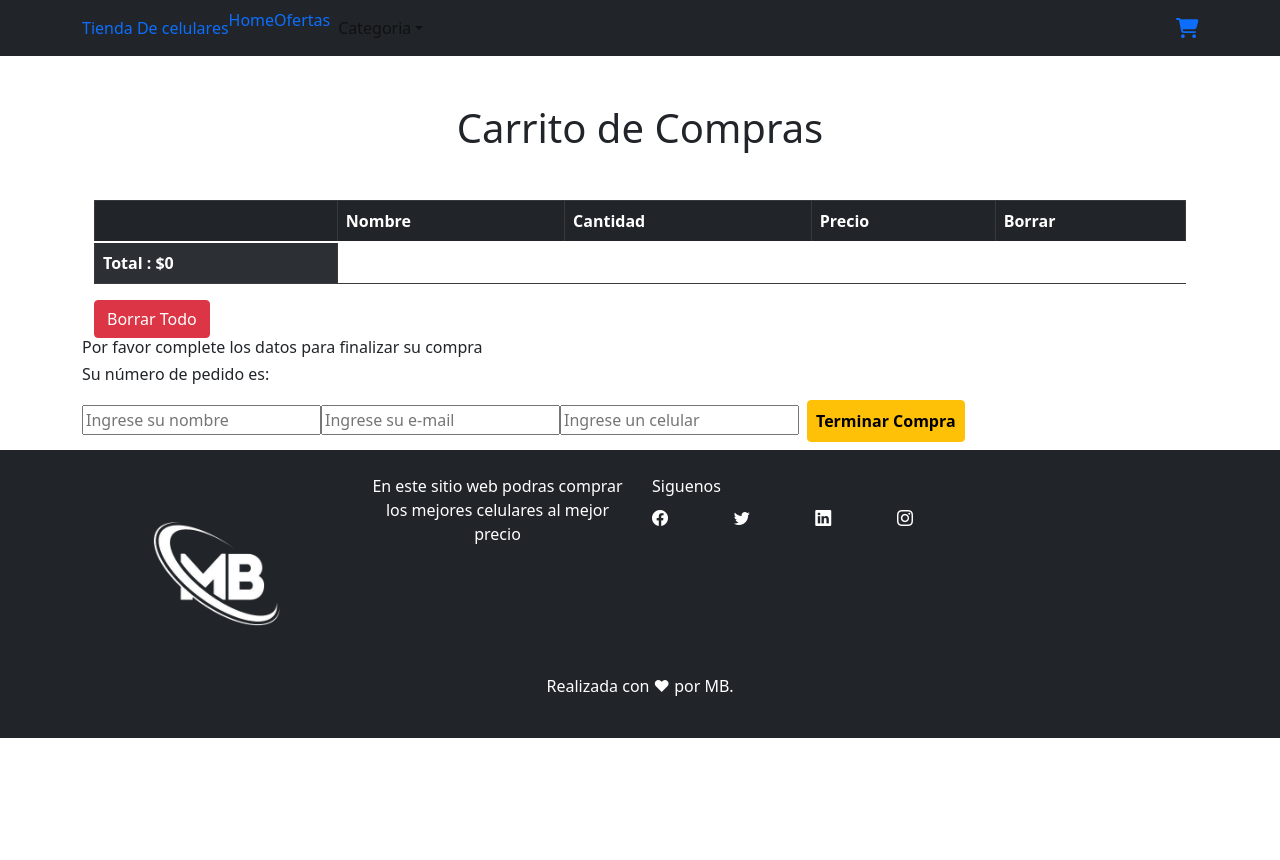
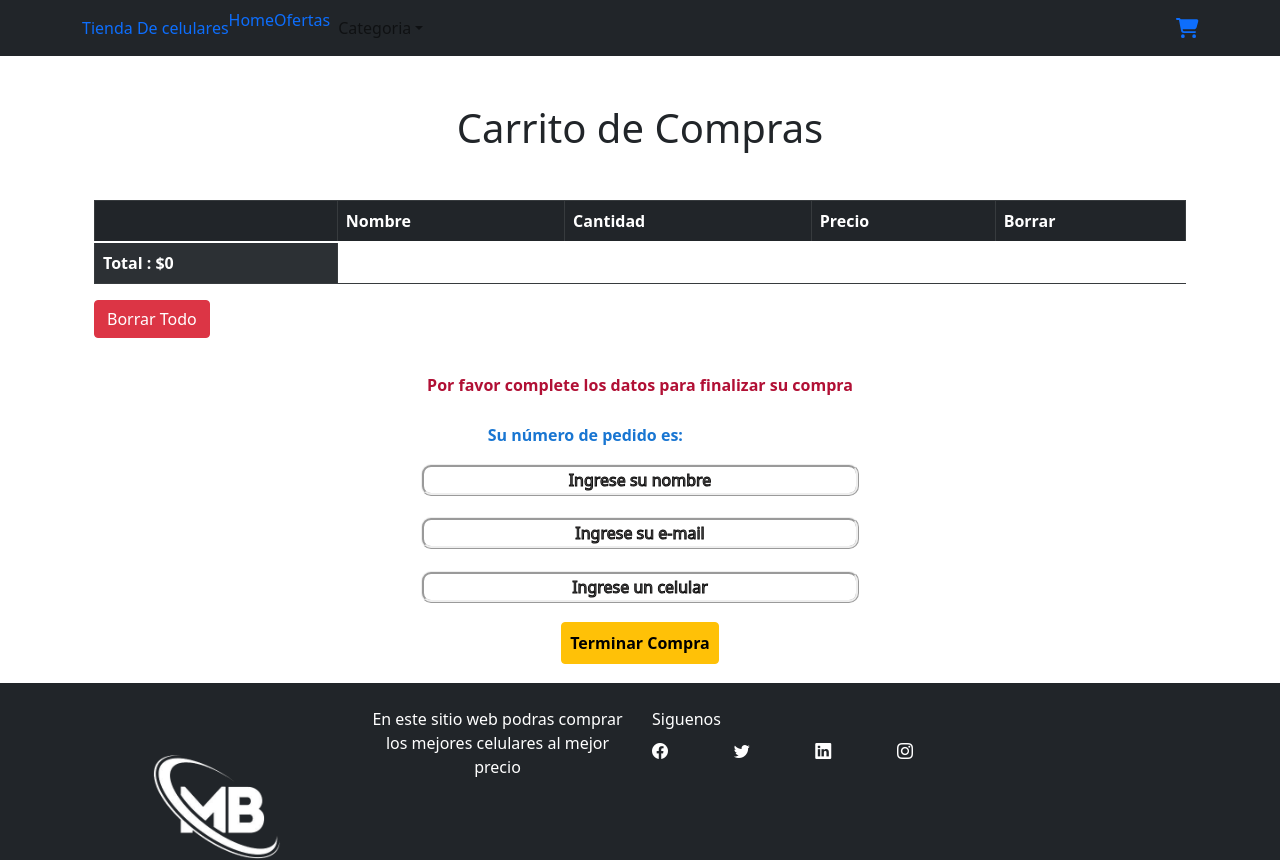
Before and after one commit to matibritez/Tienda, a React (Create React App) app: page /cart in a window 1280 px wide. Shown: the top 860 px of the page. Before the commit the page ends 800 px from the top, so only its background shows below. Built offline with nearby package versions, Linux system fonts and the light colour scheme; the HTML template or start-up script is replaced by a standard one.

Commit message:
desployed

```diff
--- a/src/App.css
+++ b/src/App.css
@@ -1,3 +1,7 @@
+.navbar{
+    position:absolute
+}
+
 .container a{
     text-decoration: none;
 
@@ -14,3 +18,61 @@
 .card-footer{
     text-align: center;
 }
+
+.titleCheck{
+    text-align: center;
+    font-weight: bold;
+    font-size: 1em;
+    color: #b11035;
+
+
+}
+
+.titleCheck{
+    margin-top: 1.5%;
+}
+
+.checkContainer{
+    display: flex;
+    flex-direction: column;
+    align-items: center;
+    justify-content: center;
+    background-color: white
+
+    }
+
+.inName, .inMail, .inCel{
+    display: block;
+    background-color:white;
+    margin: 1%;
+    width: 40%;
+    align-items: center;
+    text-align: center;
+    border: ridge;
+    color:#050002;
+    border-radius: 10px;
+    -webkit-text-stroke: 1px rgb(16, 15, 15);
+}
+.buyEnd{
+    display: block;
+    margin-left: 70%;
+}
+
+.orderNumber{
+    margin-top: 1%;
+    padding-right: 10%;
+    text-align: center;
+    font-weight: bold;
+    font-size: 1em;
+    color: #1976d2;
+   background-color: white;
+}
+
+.checkContainer{
+    padding:1%;
+    background-color: white;
+}
+.titleCheck{
+    padding:1%;
+    background-color: white;
+}
--- a/src/components/Cart/Cart.jsx
+++ b/src/components/Cart/Cart.jsx
@@ -43,6 +43,8 @@ const Cart = () => {
            <div className="mt-5">
            <h1 className='text-center'>Carrito de Compras</h1>
            <CartTableContainer/>
+           </div>
+  }
            <div className="checkContainer">
     <h6 className="titleCheck">Por favor complete los datos para finalizar su compra</h6>
     <h6 className="orderNumber">Su número de pedido es: {idBuyed}</h6>
@@ -51,9 +53,7 @@ const Cart = () => {
     <input onChange={(e) => setCel(e.target.value)} placeholder="Ingrese un celular" className="inCel"></input>
     <button onClick={() => handleClick()} className='btn btn-warning fw-bold p-2 m-2'>Terminar Compra</button>
       </div>
-    </div>
-}
-</Container>
+   </Container>
 
 )}
 
--- a/src/components/ItemCount/ItemCount.jsx
+++ b/src/components/ItemCount/ItemCount.jsx
@@ -39,8 +39,9 @@ const ItemCount = ({min, max,  data , onAdd,producto}) => {
         <div className="d-flex justify-content-center">
             <Card bg="dark" text="light" style={{ width: '18rem' }}>
                 <Card.Body>
-                    <Card.Title className="text-center">Cantidad : {count}</Card.Title>
-                    <Card.Title className="text-center"><TextComponent/>{producto.stock}</Card.Title>
+
+                    <Card.Title className="text-center"><TextComponent/></Card.Title>
+                    <Card.Title className="text-center">Cantidad :{count}</Card.Title>
                     <div className="d-flex justify-content-center botones-contador">
                     <Button variant="danger" onClick={substraction}>-</Button>
                     <Button variant="danger" onClick={reset}>Reset</Button>
--- a/src/components/NavBar/NavBar.jsx
+++ b/src/components/NavBar/NavBar.jsx
@@ -6,7 +6,7 @@ import {Link,NavLink} from "react-router-dom"
 function navBar(){
 
     return(
-        <Navbar bg="dark" expand="lg">
+        <Navbar className="navbar" bg="dark" expand="lg">
             <Container>
                 <NavLink to="/">Tienda De celulares</NavLink>
                 <Navbar.Toggle aria-controls="basic-navbar-nav" />
--- a/src/components/TextComponent/TextComponent.jsx
+++ b/src/components/TextComponent/TextComponent.jsx
@@ -1,11 +1,10 @@
 
 export function TextComponent ({stock}){
-
-
     return(
         <>
-        <h3 className={ (stock>0)? "alert alert-sucess": "alert alert-danger"}>
-        Stock:
+
+        <h3 className={stock===0 ?"alert alert-danger": "alert alert-success"}>
+        Stock
         </h3>
         </>
     )
--- a/src/context/CartContext.jsx
+++ b/src/context/CartContext.jsx
@@ -13,9 +13,9 @@ export const CartContextProvider = ({ children }) => {
     let carritoprevio = [...cart];
 
 
-    if (carritoprevio.some((producto) => producto.producto.id === objProduct.id))
+    if (carritoprevio.some((producto) => producto.producto.id === objProduct.producto.id))
     {
-      carritoprevio.find((producto) => producto.id === objProduct.id).quantity+= objProduct.quantity;
+      carritoprevio.find((producto) => producto.producto.id === objProduct.producto.id).quantity += objProduct.quantity;
       setCart([...carritoprevio]);
     } else {
       setCart([...cart, objProduct]);
```
